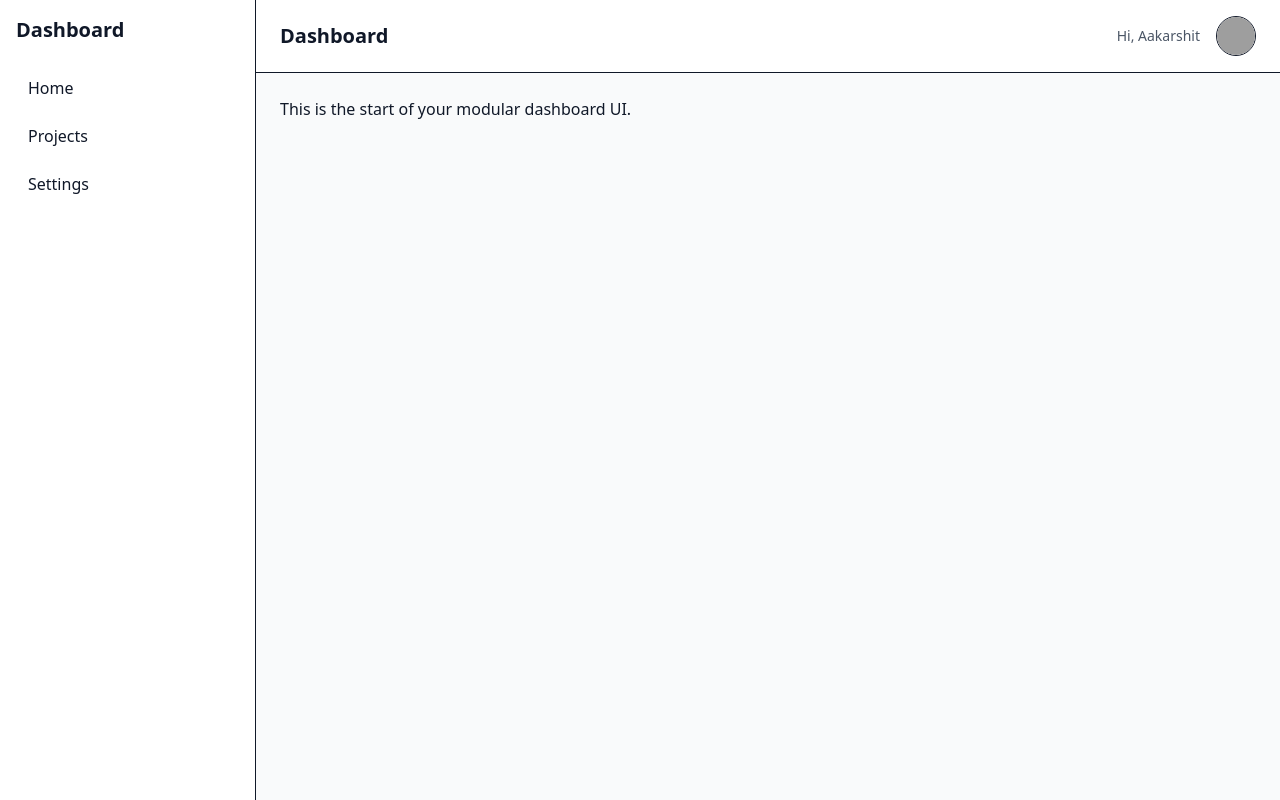
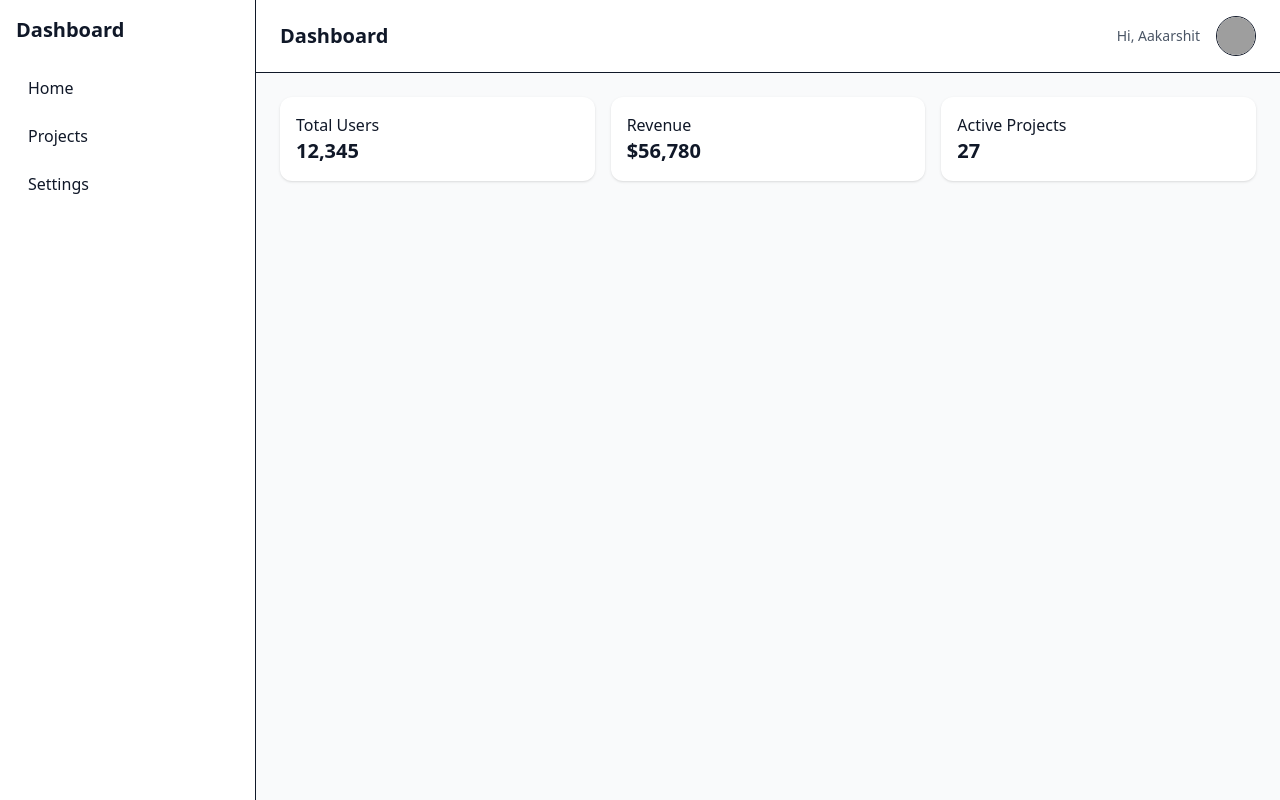
Before and after one commit to aakarshit-codes/dashboard-ui, a plain HTML site: page index.html in a window 1280 px wide. Drawn offline with nearby package versions, Linux system fonts and the light colour scheme; grey boxes are pictures that could not be loaded.

Commit message:
feat: render dashboard cards from JSON data

```diff
--- /dev/null
+++ b/assets/js/components/cards.js
@@ -0,0 +1,23 @@
+export async function loadDashboardCards() {
+    const container = document.getElementById('dashboard-cards');
+    if (!container) return;
+
+    try {
+        const response = await fetch('../data/dashboard.json');
+        const data = await response.json();
+
+        const html = data.map(card => `
+            <div class="bg-white shadow rounded-xl p-4 flex items-center space-x-4">
+                <div class="text-3xl>${card.icon}</div>
+                <div>
+                    <h3 class="text-sm text-gray-500">${card.label}</h3>
+                    <p class="text-xl font-bold">${card.value}</p>
+                </div>
+            </div>
+        `).join('');
+
+        container.innerHTML = html;
+    } catch (error) {
+        console.error('Failed to load dashboard cards:', error);
+    }
+}
--- a/assets/js/main.js
+++ b/assets/js/main.js
@@ -1,7 +1,9 @@
 import { setupSidebarToggle } from "./layout/sidebar.js";
 import { setupHeader } from "./layout/header.js";
+import { loadDashboardCards } from "./components/cards.js";
 
 document.addEventListener("DOMContentLoaded", () => {
     setupSidebarToggle();
     setupHeader();
+    loadDashboardCards();
 });
--- a/data/dashboard.json
+++ b/data/dashboard.json
@@ -0,0 +1,17 @@
+[
+    {
+        "label": "Total Users",
+        "value": "12,345",
+        "icon": "👥"
+    },
+    {
+        "label": "Revenue",
+        "value": "$56,780",
+        "icon": "💰"
+    },
+    {
+        "label": "Active Projects",
+        "value": "27",
+        "icon": "📁"
+    }
+]
--- a/index.html
+++ b/index.html
@@ -39,8 +39,9 @@
                     <button id="toggleSidebar" class="md:hidden mb-4 px-4 py-2 bg-gray-800 text-white rounded">
                         Toggle Sidebar
                     </button>
-                    <p>This is the start of your modular dashboard UI.</p>
+                    <div id="dashboard-cards" class="grid grid-cols-1 sm:grid-cols-2 lg:grid-cols-3 gap-4"></div>
                 </section>
+
             </main>
 
         </div>
```
